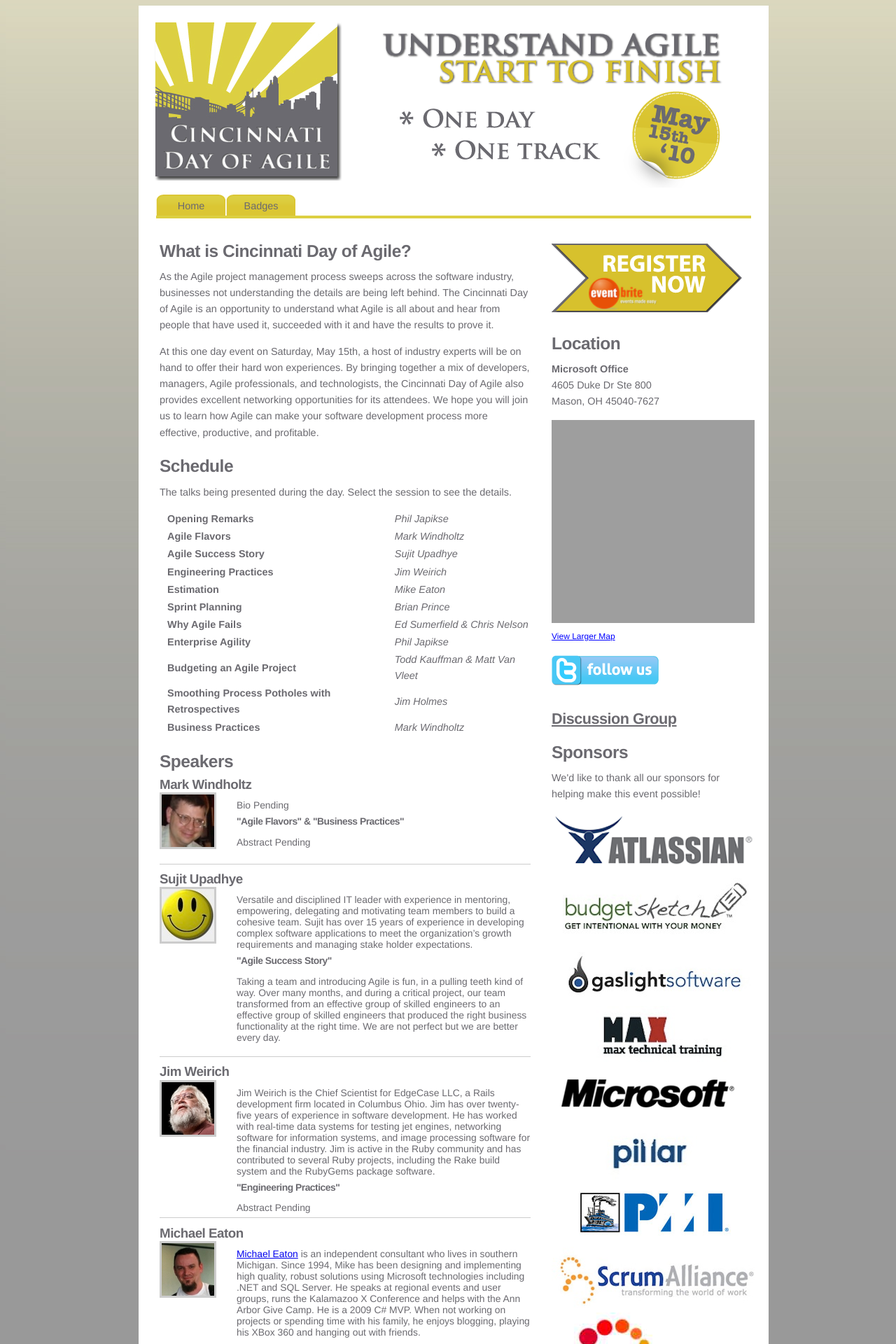
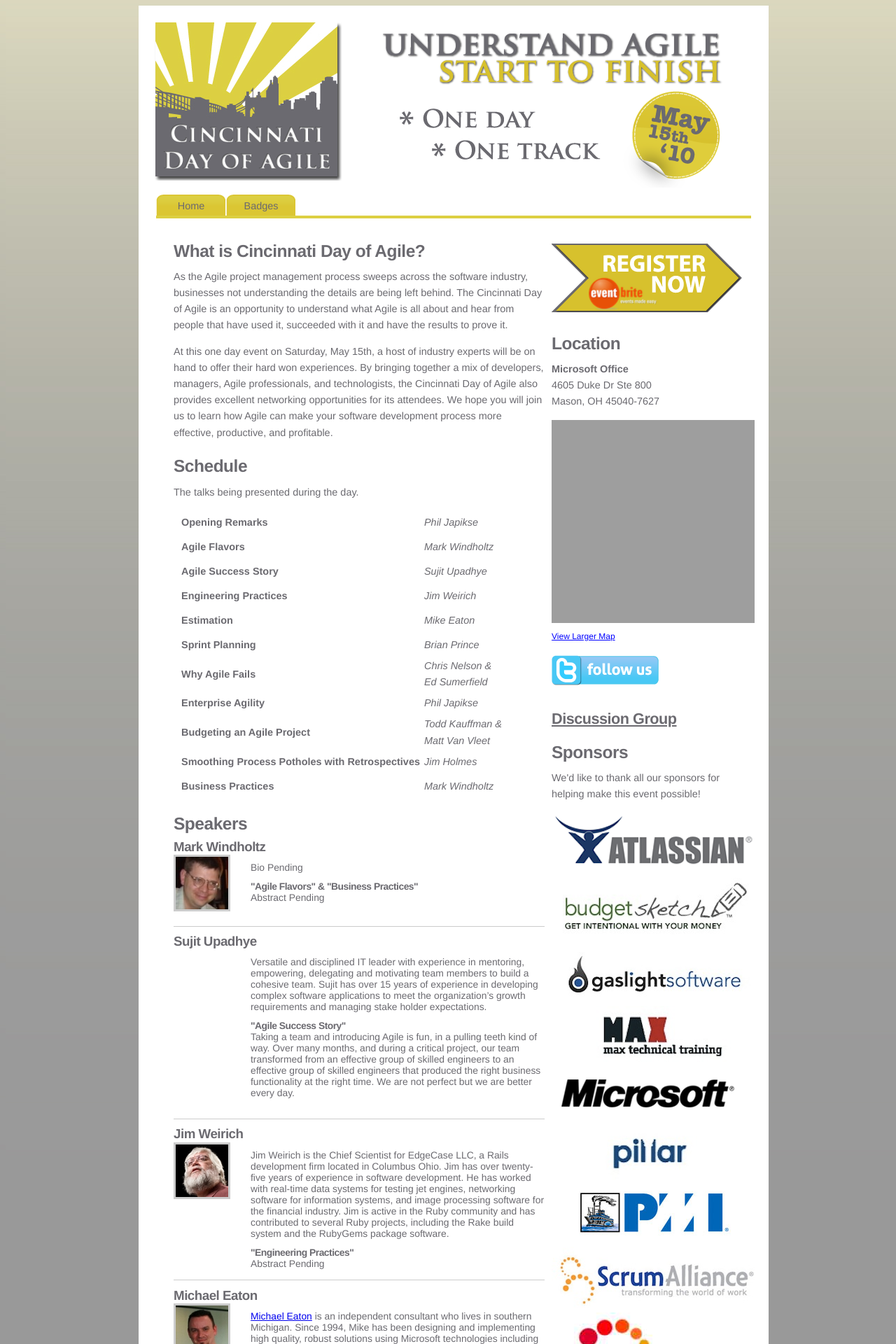
Before and after one commit to esumerfd/cincinnati-agile-conference, a Jekyll site: the page built from index.html, in a window 1280 px wide. Shown: the top 1920 px of the page at 70% size. Built offline with Jekyll 4.4.1, drawn with Linux system fonts in a browser that asks for light colours; grey boxes are pictures that could not be loaded.

Commit message:
Space out the speaker rows so that the line wraps don't look so bad and remove the smiley faces.

```diff
--- a/index.html
+++ b/index.html
@@ -35,7 +35,7 @@
                 <p>As the Agile project management process sweeps across the software industry, businesses not understanding the details are being left behind. The Cincinnati Day of Agile is an opportunity to understand what Agile is all about and hear from people that have used it, succeeded with it and have the results to prove it.</p>
                 <p>At this one day event on Saturday, May 15th, a host of industry experts will be on hand to offer their hard won experiences. By bringing together a mix of developers, managers, Agile professionals, and technologists, the Cincinnati Day of Agile also provides excellent networking opportunities for its attendees. We hope you will join us to learn how Agile can make your software development process more effective, productive, and profitable.</p>
                 <h3>Schedule</h3>
-                <p>The talks being presented during the day. Select the session to see the details.</p>
+                <p>The talks being presented during the day.</p>
 
                 <div id="schedule" class="schedule">
                     <table>
@@ -45,9 +45,9 @@
                     <tr><td>Engineering Practices</td><td>Jim Weirich</td></tr>
                     <tr><td>Estimation</td><td>Mike Eaton</td></tr>
                     <tr><td>Sprint Planning</td><td>Brian Prince</td></tr>
-                    <tr><td>Why Agile Fails</td><td>Ed Sumerfield &amp; Chris Nelson</td></tr>
+                    <tr><td>Why Agile Fails</td><td>Chris Nelson &amp;<br/>Ed Sumerfield </td></tr>
                     <tr><td>Enterprise Agility</td><td>Phil Japikse</td></tr>
-                    <tr><td>Budgeting an Agile Project</td><td>Todd Kauffman &amp; Matt Van Vleet</td></tr>
+                    <tr><td>Budgeting an Agile Project</td><td>Todd Kauffman &amp;<br/>Matt Van Vleet</td></tr>
                     <tr><td>Smoothing Process Potholes with Retrospectives</td><td>Jim Holmes</td></tr>
                     <tr><td>Business Practices</td><td>Mark Windholtz</td></tr>
                     </table>
@@ -57,8 +57,8 @@
                 <div id="speaker-MarkWindholtz">
                     <h5>Mark Windholtz</h5>
                     <div class="bios">Bio Pending
-                    <h6>"Agile Flavors" & "Business Practices"</h6>
-                                       <p>Abstract Pending</p>
+                      <h6>"Agile Flavors" & "Business Practices"</h6>
+                      Abstract Pending
                     </div>
                     <div class="avatar">
                         <img src="images/headshot/headshot_markwindholtz_75x75.jpg" alt="image" style="border: 3px solid #ccc;" />
@@ -68,19 +68,19 @@
                 <div id="speaker-SujitUpadhye">
                     <h5>Sujit Upadhye</h5>
                     <div class="bios">Versatile and disciplined IT leader with experience in mentoring, empowering, delegating and motivating team members to build a cohesive team. Sujit has over 15 years of experience in developing complex software applications to meet the organization’s growth requirements and managing stake holder expectations.
-                    <h6>"Agile Success Story"</h6>
-                                       <p>Taking a team and introducing Agile is fun, in a pulling teeth kind of way. Over many months, and during a critical project, our team transformed from an effective group of skilled engineers to an effective group of skilled engineers that produced the right business functionality at the right time. We are not perfect but we are better every day.</p>
+                      <h6>"Agile Success Story"</h6>
+                      Taking a team and introducing Agile is fun, in a pulling teeth kind of way. Over many months, and during a critical project, our team transformed from an effective group of skilled engineers to an effective group of skilled engineers that produced the right business functionality at the right time. We are not perfect but we are better every day.
                     </div>
                     <div class="avatar">
-                        <img src="images/smiley-face.jpg" alt="image" style="border: 3px solid #ccc;" />
+                        <!-- img src="images/smiley-face.jpg" alt="image" style="border: 3px solid #ccc;" / -->
                     </div>
                 </div>
 
                 <div id="speaker-JimWeirich">
                     <h5>Jim Weirich</h5>
                     <div class="bios">Jim Weirich is the Chief Scientist for EdgeCase LLC, a Rails development firm located in Columbus Ohio. Jim has over twenty-five years of experience in software development. He has worked with real-time data systems for testing jet engines, networking software for information systems, and image processing software for the financial industry. Jim is active in the Ruby community and has contributed to several Ruby projects, including the Rake build system and the RubyGems package software.
-                    <h6>"Engineering Practices"</h6>
-                        <p>Abstract Pending</p>
+                      <h6>"Engineering Practices"</h6>
+                      Abstract Pending
                     </div>
                     <div class="avatar">
                         <img src="images/headshot/headshot_jimweirich_75x75.jpg" alt="image" style="border: 3px solid #ccc;" />
@@ -90,9 +90,8 @@
                 <div id="speaker-MichaelEaton">
                     <h5>Michael Eaton</h5>
                     <div class="bios"><a href="http://michaeleatonconsulting.com/blog" target="_blank">Michael Eaton</a> is an independent consultant who lives in southern Michigan. Since 1994, Mike has been designing and implementing high quality, robust solutions using Microsoft technologies including .NET and SQL Server. He speaks at regional events and user groups, runs the Kalamazoo X Conference and helps with the Ann Arbor Give Camp. He is a 2009 C# MVP. When not working on projects or spending time with his family, he enjoys blogging, playing his XBox 360 and hanging out with friends.
-                     <h6>"Estimation"</h6>
-                        <p>How are your software estimation skills? If your answer was "Dude, I'm terrible at estimation", you're not alone. Being able to accurately estimate software is a skill every developer should have but research and statistics show it's a skill few actually possess. In this session, we'll talk about why we have so much trouble with this key skill and then discuss some strategies for improving our software estimation chops.
-</p>
+                      <h6>"Estimation"</h6>
+                      How are your software estimation skills? If your answer was "Dude, I'm terrible at estimation", you're not alone. Being able to accurately estimate software is a skill every developer should have but research and statistics show it's a skill few actually possess. In this session, we'll talk about why we have so much trouble with this key skill and then discuss some strategies for improving our software estimation chops.
                     </div>
                     <div class="avatar">
                         <img src="images/headshot/headshot_mikeeaton_75x75.jpg" alt="image" style="border: 3px solid #ccc;" />
@@ -120,10 +119,10 @@
                     <h5>Chris Nelson</h5>
                     <div class="bios">Chris Nelson is developer and co-founder of Gaslight Software.  He has been doing software development for 15 years at companies ranging in size from Fortune 500 to startup using J2EE and more recently, ruby.  He has published several articles and spoken at numerous software development conferences including eRubycon, JavaOne, OSCON, Railsconf and Rubyconf, as well as local Java and Ruby user groups. He lives in Cincinnati, Ohio, with his wife, 4 children, and 2 cats.
                       <h6>"Why Agile Fails"</h6>
-                      <p>So you are ready to try something new, ready to take on what appears to be an improvement in the processes you use today. How many projects fail to change their organizations the first time? What can you do to prepare for the change and what signs should you be looking for along the way. Let's explore failure before it happens.</p>
+                      So you are ready to try something new, ready to take on what appears to be an improvement in the processes you use today. How many projects fail to change their organizations the first time? What can you do to prepare for the change and what signs should you be looking for along the way. Let's explore failure before it happens.
                     </div>
                     <div class="avatar">
-                        <img src="images/smiley-face.jpg" alt="image" style="border: 3px solid #ccc;" />
+                        <!-- img src="images/smiley-face.jpg" alt="image" style="border: 3px solid #ccc;" / -->
                     </div>
                 </div>
 
@@ -131,7 +130,7 @@
                     <h5>Phil Japikse</h5>
                     <div class="bios">Phil Japikse has been working with .Net since the first betas, and developing software for over 20 years. Phil is a Microsoft MVP and also holds MCSD, MCDBA, CSM, and CSP certifications.  Phil's experience includes Smart Client/WPF, ASP.NET/MVC, and eCommerce as well as mentoring teams in .Net, SQL Server, and Agile. Phil is a contributing author to www.nPlus1.org, founder and president of Agile Conferences, Inc, teaches custom classes, speaks at national and regional events, and is a passionate member of the developer community (serving as Lead Director for the Cincinnati .Net User's Group).  Phil works as a Principal Consultant with Pinnacle Solutions Group, Inc. (www.pinnsg.com), is a Firefighter/Paramedic, and a volunteer for the Ski Patrol. You can follow Phil on twitter via www.twitter.com/skimedic and read his blog at <a href="http://www.skimedic.com/blog">www.skimedic.com/blog</a>.
                       <h6>"Being Agile in the Waterfall Sandbox"</h6>
-                      <p>Scrum and XP have found a strong following in the development community.  But most non-development groups (such as Web Administrators, Production Support, Security, Testing, and Users/Stake Holders) inside the enterprise are far from agile, nor are they trying to move to be more agile. This session uses real experiences from large enterprise development projects to show how to effectively work with those teams.  Instead of trying to "convert" them, we discuss strategies to adapt to their needs while remaining agile in the development realm.</p>
+                      Scrum and XP have found a strong following in the development community.  But most non-development groups (such as Web Administrators, Production Support, Security, Testing, and Users/Stake Holders) inside the enterprise are far from agile, nor are they trying to move to be more agile. This session uses real experiences from large enterprise development projects to show how to effectively work with those teams.  Instead of trying to "convert" them, we discuss strategies to adapt to their needs while remaining agile in the development realm.
                     </div>
                     <div class="avatar">
                         <img src="images/headshot/headshot_philjapikse_75x75.jpg" alt="image" style="border: 3px solid #ccc;" />
@@ -143,7 +142,7 @@
                     <div class="bios">Todd Kaufman has been a developer, architect, coach, manager, and cheerleader of software projects for the last 15 years. He has built software systems in that time leveraging FDD, Scrum, Lean, and XP. His focus has remained the same though, to build the simplest, most efficient, and easily maintained system possible for his clients. He currently works with a number of other passionate agilists at Pillar Technology, focused on leveraging Agile methods to build higher quality, lower cost software.
                     </div>
                     <div class="avatar">
-                        <img src="images/smiley-face.jpg" alt="image" style="border: 3px solid #ccc;" />
+                        <!-- img src="images/smiley-face.jpg" alt="image" style="border: 3px solid #ccc;" / -->
                     </div>
                     <h5>Matt Van Vleet</h5>
                     <div class="bios">Mr. Van Vleet holds a Bachelor of Science Degree in Management Information Systems from Ohio University. He joined Pillar in 2005 as Vice President of Fulfillment for the Ohio Valley Region after years of notable accomplishments. Matt has developed a testing practice focused on functional test automation and application performance management. Mr. Van Vleet founded a company, Solstice Software, that wrote Automated Unit and Integration Testing Products and continues to push the envelope of what is possible with test automation. Within Pillar he is one of the key innovators around our approach, Speed To Value, focusing on the critical areas of project management practices, requirements management, and test driven development. Due to Matt's skills and experience, he has developed Pillar's Practice Management model that maximizes the impact of productivity by enforcing those proven concepts and training.
@@ -151,7 +150,7 @@
                     How do agile projects accurately forecast their budget when they are typically just a bunch of hippies coding without requirements or documentation? Waterfall projects are obviously much better at budgeting with all of the traditional up front design and planning, right? Anyone who has been on a waterfall project can see that this is a complete fallacy. Good agile projects are typically very accurate with regards to budgeting. This session will explore some budgeting techniques for agile projects including leveraging a Sprint 0, developing Value Stories, and using technical Spikes. We'll cover these topics with interactive examples and also identify where we think the industry needs to go with budgeting on agile projects.
                     </div>
                     <div class="avatar">
-                        <img src="images/smiley-face.jpg" alt="image" style="border: 3px solid #ccc;" />
+                        <!-- img src="images/smiley-face.jpg" alt="image" style="border: 3px solid #ccc;" / -->
                     </div>
                 </div>
 
--- a/style.css
+++ b/style.css
@@ -16,7 +16,7 @@
 h3 { font-size: 1.7em; letter-spacing: -0.5px; margin-top: 1em; margin-bottom: 0.2em; }
 h4 { font-size: 1.5em; letter-spacing: -0.5px; margin-top: 1em; margin-bottom: 0.2em; }
 h5 { font-size: 1.3em; letter-spacing: -0.5px; margin-top: .5em; margin-bottom: 0em; }
-h6 { font-size: 1em; letter-spacing: -0.5px; margin-top: .5em; margin-bottom: 0em; }
+h6 { font-size: 1em; letter-spacing: -0.5px; margin-top: .8em; margin-bottom: 0em; }
 
 img {border-style: none;}
 
@@ -118,7 +118,7 @@
 	float: right;
 	width: 530px;
 	padding: 10px 0;
-	margin: 0 30px 0 0;
+	margin: 0 10px 0 0;
 	display: inline;
 }
 
@@ -132,10 +132,15 @@
     empty-cells: show;
 }
 
+.schedule tr
+{
+    height: 35px;
+    valign: top;
+}
+
 .schedule tr:hover
 {
-	background-color: lightyellow;
-	cursor: pointer;
+    background-color: lightyellow;
 }
 
 .schedule tr td:first-child {
@@ -143,7 +148,7 @@
 }
 
 .schedule tr td+td {
-    padding-left: 10px;
+    padding-left: 5px;
     font-style:italic;
 }
 
```
Also changed, not shown: 2 other files.
